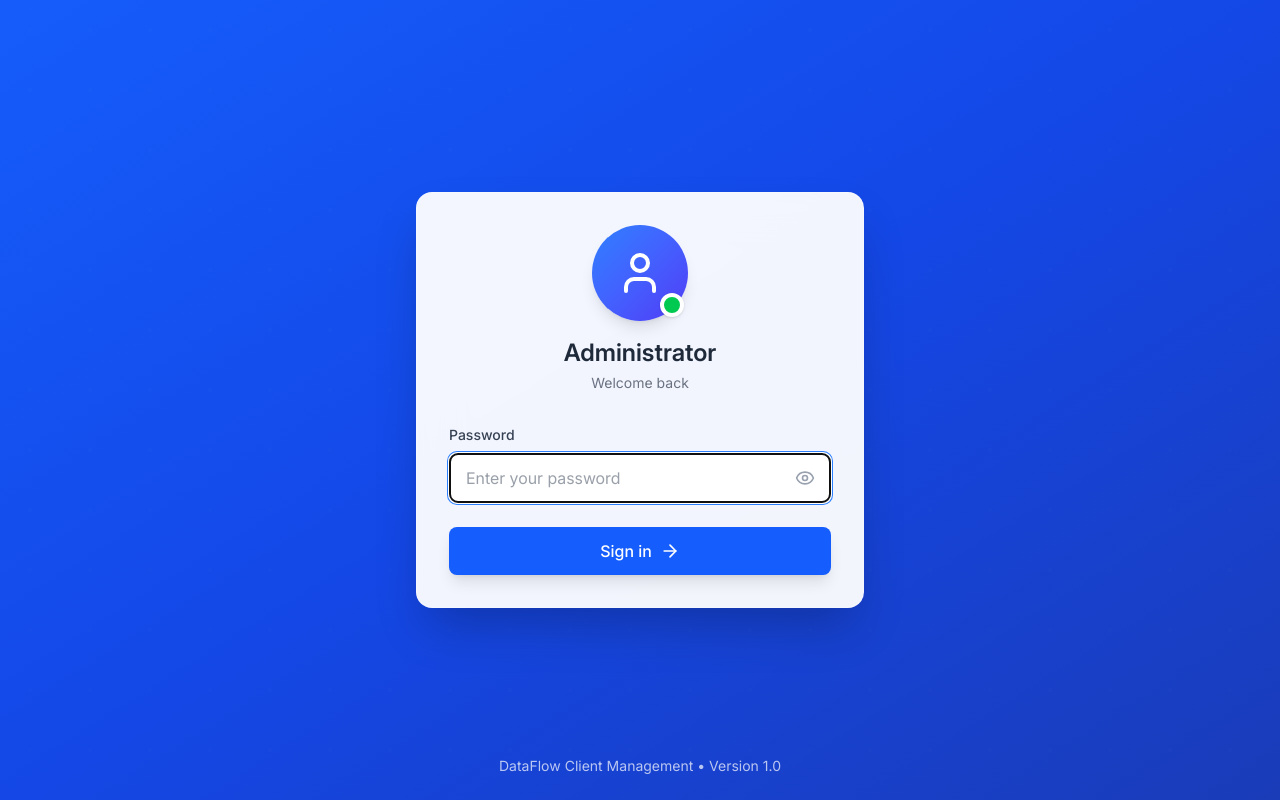
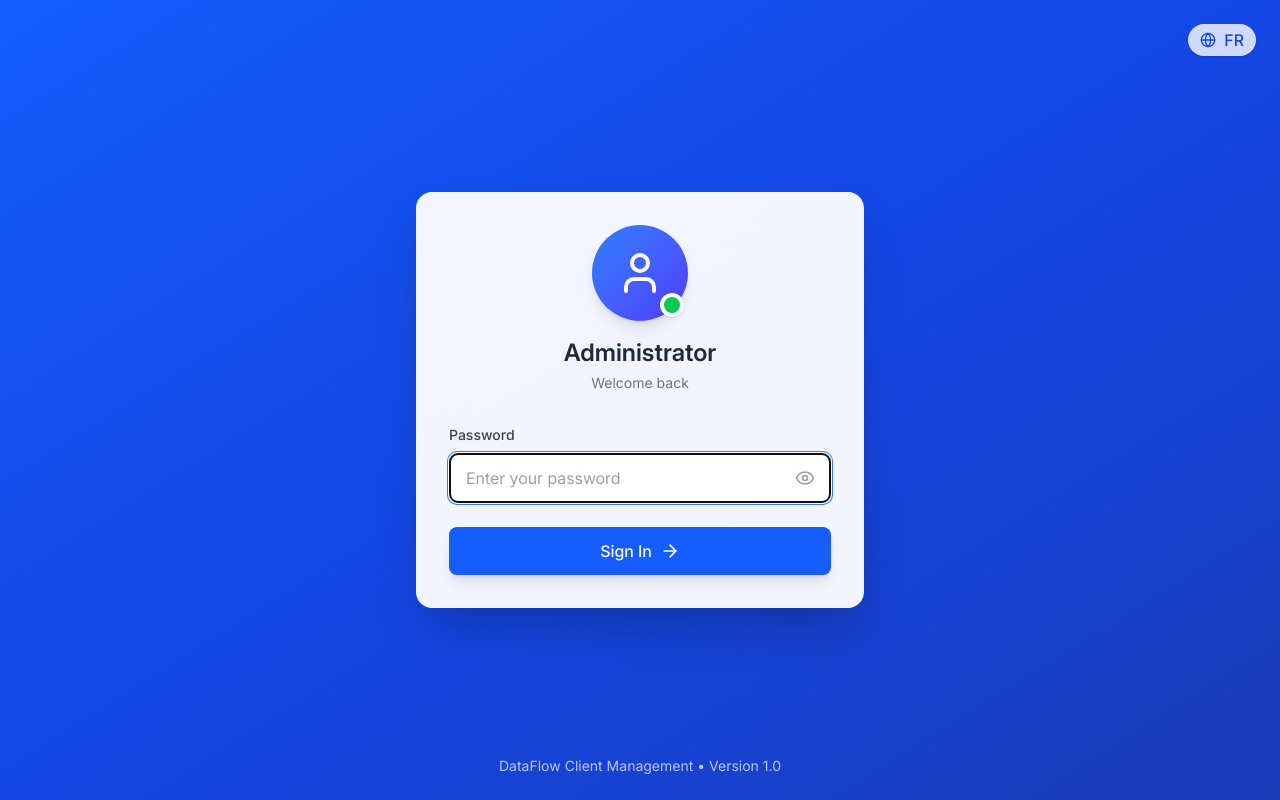
Before and after one commit to yoamzil/DataFlow, a Next.js app: page /login in a window 1280 px wide. Built offline with nearby package versions, Linux system fonts and the light colour scheme.

Commit message:
Language toggle in login page.

```diff
--- a/src/app/login/page.tsx
+++ b/src/app/login/page.tsx
@@ -1,15 +1,32 @@
 'use client';
 
-import { User, Eye, EyeOff, ArrowRight } from 'lucide-react';
+import { User, Eye, EyeOff, ArrowRight, Globe } from 'lucide-react';
 import { useState } from 'react';
 import { useRouter } from 'next/navigation';
+import { useLanguage } from '../../context/LanguageContext';
 
 export default function LoginPage() {
 	const [showPassword, setShowPassword] = useState(false);
 	const router = useRouter();
+	const { language, setLanguage, t } = useLanguage();
+
+	const toggleLanguage = () => {
+		setLanguage(language === 'en' ? 'fr' : 'en');
+	};
 
 	return (
 		<div className="min-h-screen bg-gradient-to-br from-blue-600 via-blue-700 to-blue-800 flex items-center justify-center relative overflow-hidden">
+			{/* Language Switcher - Top Right Corner */}
+			<div className="absolute top-6 right-6 z-30">
+				<button
+					onClick={toggleLanguage}
+					className="flex items-center gap-2 px-3 py-1 rounded-full bg-white/80 hover:bg-white text-blue-700 shadow transition"
+					aria-label="Switch language"
+				>
+					<Globe className="h-4 w-4" />
+					<span className="font-medium">{language === 'en' ? 'FR' : 'EN'}</span>
+				</button>
+			</div>
 			{/* Background Pattern */}
 			<div className="absolute inset-0 opacity-10">
 				<div
@@ -32,8 +49,8 @@ export default function LoginPage() {
 						{/* Online indicator */}
 						<div className="absolute bottom-1 right-1 w-6 h-6 bg-green-500 rounded-full border-4 border-white shadow-sm"></div>
 					</div>
-					<h2 className="text-2xl font-semibold text-gray-800 mb-1">Administrator</h2>
-					<p className="text-gray-500 text-sm">Welcome back</p>
+					<h2 className="text-2xl font-semibold text-gray-800 mb-1">{t('login.admin')}</h2>
+					<p className="text-gray-500 text-sm">{t('login.welcome')}</p>
 				</div>
 
 				{/* Password Form */}
@@ -46,14 +63,14 @@ export default function LoginPage() {
 				>
 					<div className="space-y-2">
 						<label htmlFor="password" className="block text-sm font-medium text-gray-700">
-							Password
+							{t('login.password')}
 						</label>
 						<div className="relative">
 							<input
 								id="password"
 								type={showPassword ? 'text' : 'password'}
 								className="text-gray-700 w-full px-4 py-3 pr-12 border border-gray-300 rounded-lg focus:ring-2 focus:ring-blue-500 focus:border-transparent transition-all duration-200 bg-gray-50 focus:bg-white"
-								placeholder="Enter your password"
+								placeholder={t('login.enterPassword')}
 								autoFocus
 							/>
 							<button
@@ -73,7 +90,7 @@ export default function LoginPage() {
 						className="w-full flex items-center justify-center px-6 py-3 rounded-lg text-white font-medium transition-all duration-200 bg-blue-600 hover:bg-blue-700 active:bg-blue-800 shadow-lg hover:shadow-xl transform hover:scale-[1.02]"
 					>
 						<div className="flex items-center">
-							Sign in
+							{t('login.submit')}
 							<ArrowRight className="ml-2 h-5 w-5" />
 						</div>
 					</button>
@@ -82,7 +99,7 @@ export default function LoginPage() {
 
 			{/* Footer */}
 			<div className="absolute bottom-6 left-1/2 transform -translate-x-1/2 z-20">
-				<p className="text-white/70 text-sm">DataFlow Client Management • Version 1.0</p>
+				<p className="text-white/70 text-sm">{t('login.version')}</p>
 			</div>
 		</div>
 	);
--- a/src/context/LanguageContext.tsx
+++ b/src/context/LanguageContext.tsx
@@ -12,6 +12,12 @@ interface LanguageContextType {
 
 const translations = {
 	en: {
+		'login.admin': 'Administrator',
+		'login.welcome': 'Welcome back',
+		'login.password': 'Password',
+		'login.enterPassword': 'Enter your password',
+		'login.submit': 'Sign In',
+		'login.version': 'DataFlow Client Management • Version 1.0',
 		'nav.dashboard': 'Dashboard',
 		'nav.clients': 'Clients',
 		'nav.money': 'Money Calculation',
@@ -77,6 +83,12 @@ const translations = {
 		'form.success.deleted': 'Client deleted successfully',
 	},
 	fr: {
+		'login.admin': 'Administrateur',
+		'login.welcome': 'Bienvenue',
+		'login.password': 'Mot de passe',
+		'login.enterPassword': 'Entrez votre mot de passe',
+		'login.submit': 'Se connecter',
+		'login.version': 'DataFlow Gestion Client • Version 1.0',
 		'nav.dashboard': 'Tableau de bord',
 		'nav.clients': 'Clients',
 		'nav.money': 'Calcul d\'argent',
```
